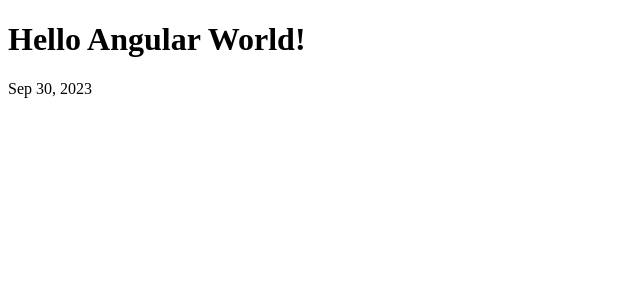
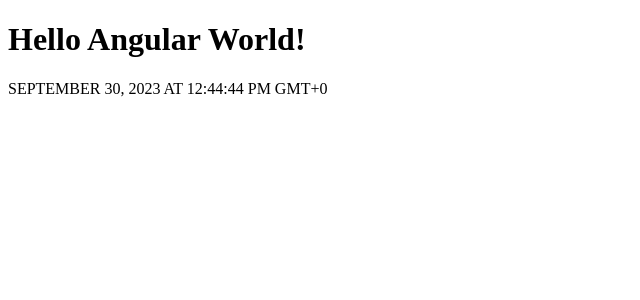
Before and after one commit to Comprehensher/angular-conspect, an Angular app: page / in a window 1280 px wide. Shown: the top 300 px of the page, without its empty margins (0-640 px from the left). Built offline with nearby package versions, Linux system fonts and the light colour scheme.

Commit message:
Pipe: transform date to small convinient appearence and apply another pipe to convert it to upper case

```diff
--- a/src/app/app.component.html
+++ b/src/app/app.component.html
@@ -1,5 +1,5 @@
 <h1>Hello Angular World!</h1>
 
 <p>
-  {{now | date}}
+  {{now | date:'long' | uppercase}}
 </p>
```
